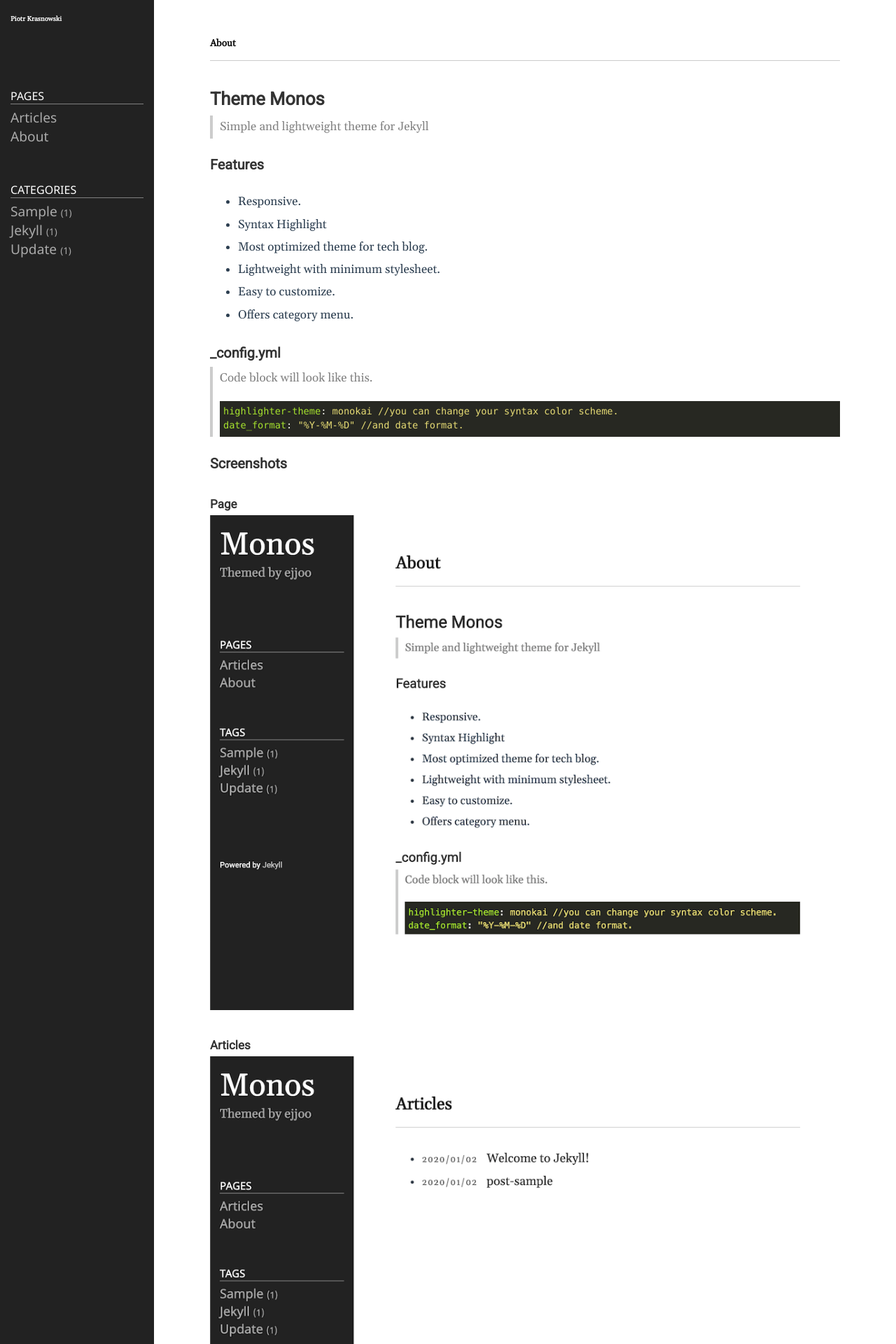
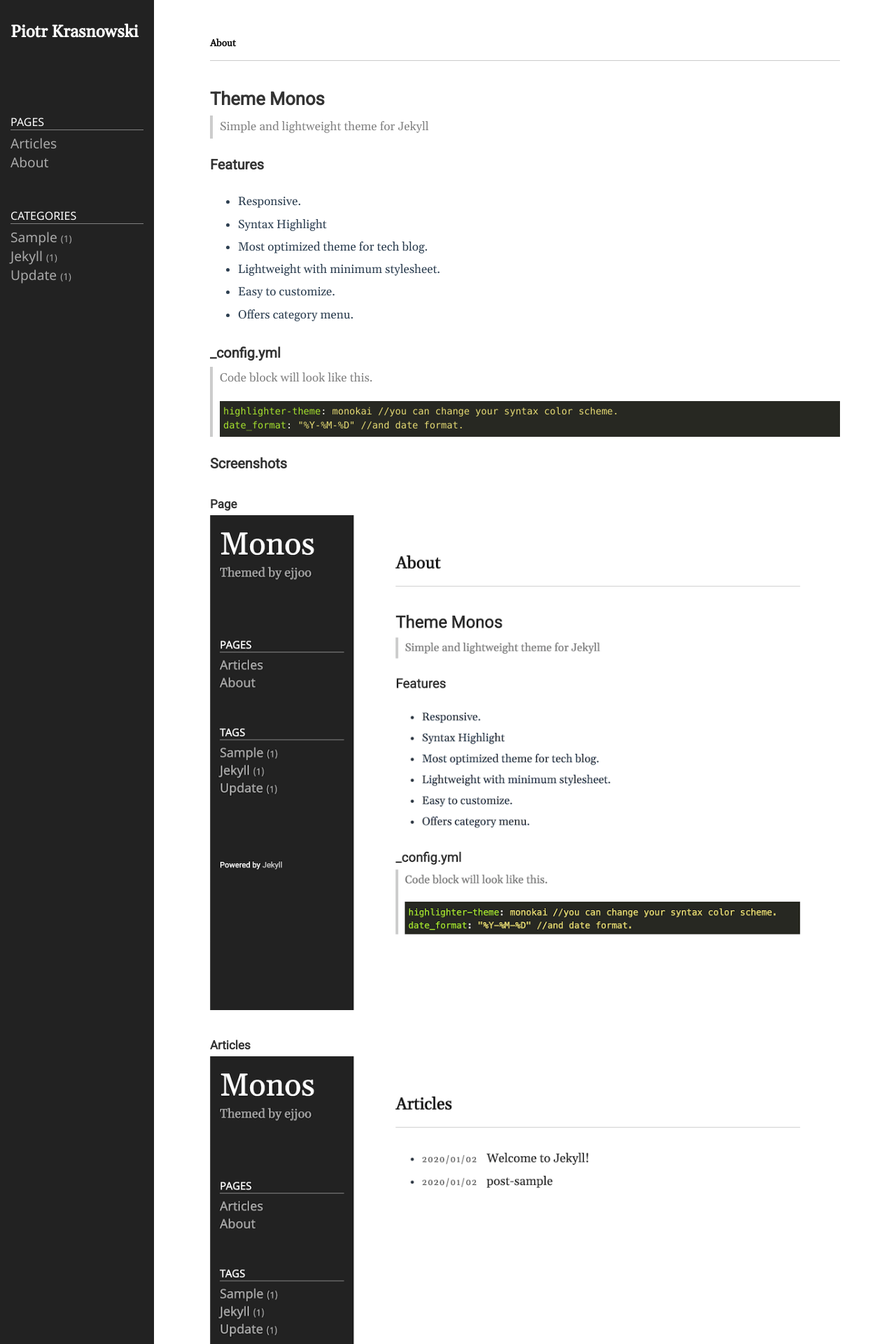
Before and after one commit to PiotrKrasnowski/piotrkrasnowski.github.io, a Jekyll site: the page built from README.md, in a window 1280 px wide. Shown: the top 1920 px of the page at 70% size. Built offline with Jekyll 4.4.1, drawn with Linux system fonts in a browser that asks for light colours.

Commit message:
Update sidebar.html

```diff
--- a/_includes/sidebar.html
+++ b/_includes/sidebar.html
@@ -1,6 +1,6 @@
 <div class="sidebar-item sidebar-header">
 	<div class='sidebar-brand'>
-		<a href="/about/"> <h1 style="font-size: 0.2em; "> {{ site.title }} </h1> </a>
+		<a href="/about/"> <h1 style="font-size: 0.5em; "> {{ site.title }} </h1> </a>
 	</div>
 	<p class="lead">{{ site.description }}</p>
 	{%- if social.github -%}
```
